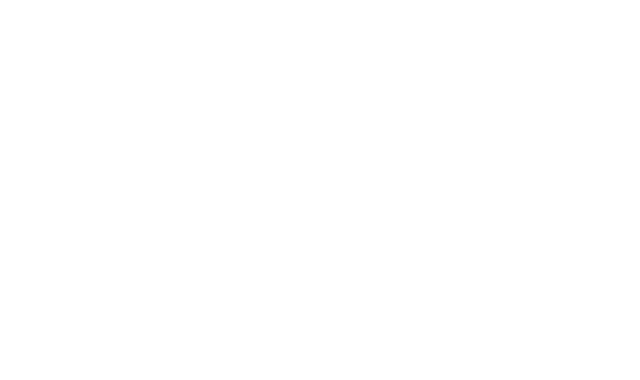
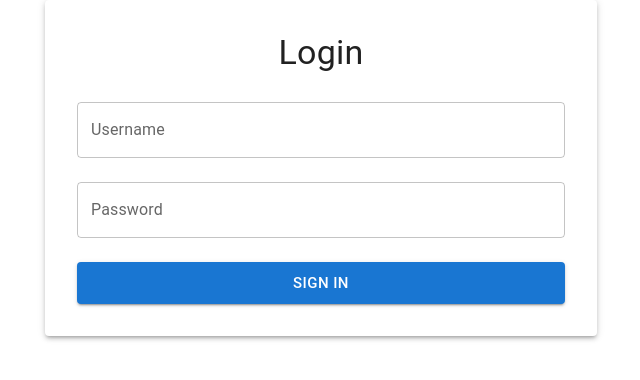
Before and after one commit to AkashChathumal69/Fitness-Frontend, a React (Create React App) app: page /login in a window 1280 px wide. Before the commit this address had no page. Shown: the top 380 px of the page, without its empty margins (319-959 px from the left). Built offline with nearby package versions, Linux system fonts and the light colour scheme.

Commit message:
Create User Authentication

```diff
--- a/package.json
+++ b/package.json
@@ -14,6 +14,7 @@
     "@testing-library/react": "^13.4.0",
     "@testing-library/user-event": "^13.5.0",
     "chart.js": "^4.4.4",
+    "jwt-decode": "^4.0.0",
     "react": "^18.3.1",
     "react-d3-speedometer": "^2.2.1",
     "react-dom": "^18.3.1",
@@ -45,5 +46,8 @@
       "last 1 firefox version",
       "last 1 safari version"
     ]
+  },
+  "devDependencies": {
+    "@babel/plugin-proposal-private-property-in-object": "^7.21.11"
   }
 }
--- a/src/App.js
+++ b/src/App.js
@@ -1,14 +1,32 @@
 import "./App.css";
 import Dashbord from "./Pages/Dashbord";
-import { BrowserRouter as Router, Route, Routes } from "react-router-dom";
+import { Route, Routes } from "react-router-dom";
+import PrivateRoute from "./utils/PrivateRoute";
+import LoginPage from "./Pages/LoginPage";
+import { PrivateRouteLogin } from "./utils/PrivateRoute";
 
 function App() {
   return (
-    <Router>
+    <>
       <Routes>
-        <Route path="/Dashbord" element={<Dashbord />} />
+        <Route
+          path="/login"
+          element={
+            <PrivateRouteLogin>
+              <LoginPage />
+            </PrivateRouteLogin>
+          }
+        />
+        <Route
+          path="/Dashbord"
+          element={
+            <PrivateRoute>
+              <Dashbord />
+            </PrivateRoute>
+          }
+        />
       </Routes>
-    </Router>
+    </>
   );
 }
 
--- /dev/null
+++ b/src/Pages/LoginPage.jsx
@@ -0,0 +1,61 @@
+import React from "react";
+import { Container, Paper, Typography, TextField, Button } from "@mui/material";
+import { useContext } from "react";
+import AuthContext from "../context/AuthContext";
+import { useState } from "react";
+
+const LoginPage = () => {
+  const { login } = useContext(AuthContext);
+
+  const [username, setUsername] = useState("");
+  const [password, setPassword] = useState("");
+
+  const handleSubmit = (e) => {
+    e.preventDefault();
+    // Call login with username and password
+    login(username, password);
+  };
+
+  return (
+    <div>
+      <Container maxWidth="sm">
+        <Paper elevation={3} style={{ padding: "2rem" }}>
+          <Typography variant="h4" align="center" gutterBottom>
+            Login
+          </Typography>
+          <form onSubmit={handleSubmit}>
+            <TextField
+              label="Username"
+              variant="outlined"
+              fullWidth
+              margin="normal"
+              onChange={(e) => setUsername(e.target.value)}
+              value={username}
+            />
+            <TextField
+              label="Password"
+              variant="outlined"
+              type="password"
+              fullWidth
+              margin="normal"
+              onChange={(e) => setPassword(e.target.value)}
+              value={password}
+            />
+            <Button
+              type="submit"
+              variant="contained"
+              color="primary"
+              fullWidth
+              size="large"
+              style={{ marginTop: "1rem" }}
+            >
+              Sign In
+            </Button>
+          </form>
+        </Paper>
+      </Container>
+    </div>
+  );
+};
+
+export default LoginPage;
--- /dev/null
+++ b/src/context/AuthContext.js
@@ -0,0 +1,120 @@
+import { createContext, useState, useEffect, useCallback } from "react";
+import { jwtDecode } from "jwt-decode"; // No curly braces needed for jwt-decode
+import { useNavigate } from "react-router-dom";
+
+const AuthContext = createContext();
+
+export default AuthContext;
+
+export const AuthProvider = ({ children }) => {
+  const [authToken, setauthToken] = useState(
+    () => JSON.parse(localStorage.getItem("authToken")) || null
+  );
+  const [user, setUser] = useState(() =>
+    authToken ? jwtDecode(authToken.access) : null
+  );
+  const navigate = useNavigate();
+  const [loading, setloading] = useState(false);
+
+  useEffect(() => {
+    // Check if token exists on component mount
+    const token = JSON.parse(localStorage.getItem("authToken"));
+
+    if (token) {
+      setauthToken(token);
+      setUser(jwtDecode(token.access));
+    } else {
+      navigate("/login"); // Navigate to login if no token is found
+    }
+  }, [navigate]);
+
+  const logout = useCallback(() => {
+    setauthToken(null);
+    setUser(null);
+    localStorage.removeItem("authToken");
+    navigate("/login");
+  }, [navigate]);
+
+  // Wrap UpdateToken in useCallback
+  const UpdateToken = useCallback(async () => {
+    console.log("update token");
+
+    const response = await fetch("http://localhost:8000/api/token/refresh/", {
+      method: "POST",
+      headers: {
+        "Content-Type": "application/json",
+      },
+      body: JSON.stringify({
+        refresh: authToken?.refresh,
+      }),
+    });
+
+    const data = await response.json();
+
+    if (response.status === 200) {
+      setauthToken(data);
+      setUser(jwtDecode(data.access));
+      localStorage.setItem("authToken", JSON.stringify(data));
+      console.log(JSON.stringify(data));
+    } else {
+      logout();
+    }
+
+    if (loading) {
+      setloading(false);
+    }
+  }, [authToken, loading, logout]); // Add logout to the dependency array
+
+  useEffect(() => {
+    if (loading) {
+      UpdateToken();
+    }
+
+    let fourMinuteInterval = 60 * 60 * 60 * 4; // 4 hours in milliseconds
+    const interval = setInterval(() => {
+      if (authToken) {
+        UpdateToken();
+      }
+    }, fourMinuteInterval);
+
+    return () => clearInterval(interval);
+  }, [authToken, loading, UpdateToken]); // Add UpdateToken to dependency array
+
+  const login = async (username, password) => {
+    console.log("Form submitted");
+
+    const response = await fetch("http://127.0.0.1:8000/api/token/", {
+      method: "POST",
+      headers: {
+        "Content-Type": "application/json",
+      },
+      body: JSON.stringify({
+        username: username,
+        password: password,
+      }),
+    });
+
+    const data = await response.json();
+
+    if (response.status === 200) {
+      setauthToken(data);
+      setUser(jwtDecode(data.access)); // Set user data
+      localStorage.setItem("authToken", JSON.stringify(data)); // Save token to localStorage
+      navigate("/"); // Navigate to home after login
+    } else {
+      throw new Error(data.error);
+    }
+  };
+
+  const contextData = {
+    login,
+    user,
+    logout,
+  };
+
+  return (
+    <AuthContext.Provider value={contextData}>
+      {loading ? null : children}
+    </AuthContext.Provider>
+  );
+};
--- a/src/index.js
+++ b/src/index.js
@@ -1,17 +1,16 @@
-import React from 'react';
-import ReactDOM from 'react-dom/client';
-import './index.css';
-import App from './App';
-import reportWebVitals from './reportWebVitals';
+import React from "react";
+import ReactDOM from "react-dom/client";
+import "./index.css";
+import App from "./App";
 
-const root = ReactDOM.createRoot(document.getElementById('root'));
+import { AuthProvider } from "./context/AuthContext";
+import { BrowserRouter } from "react-router-dom";
+
+const root = ReactDOM.createRoot(document.getElementById("root"));
 root.render(
-  <React.StrictMode>
-    <App />
-  </React.StrictMode>
+  <BrowserRouter>
+    <AuthProvider>
+      <App />
+    </AuthProvider>
+  </BrowserRouter>
 );
-
-// If you want to start measuring performance in your app, pass a function
-// to log results (for example: reportWebVitals(console.log))
-// or send to an analytics endpoint. Learn more: https://bit.ly/CRA-vitals
-reportWebVitals();
--- /dev/null
+++ b/src/utils/PrivateRoute.js
@@ -0,0 +1,20 @@
+import React, { useContext } from "react";
+import { Navigate } from "react-router-dom";
+import AuthContext from "../context/AuthContext";
+
+// Private Route that redirects to /login if the user is not authenticated
+const PrivateRoute = ({ children }) => {
+  const { user } = useContext(AuthContext);
+
+  return user ? children : <Navigate to="/login" />; // Redirect to login if not authenticated
+};
+
+// Private Route that redirects to /Dashbord if the user is authenticated (for login page)
+const PrivateRouteLogin = ({ children }) => {
+  const { user } = useContext(AuthContext);
+
+  return user ? <Navigate to="/Dashbord" /> : children; // Redirect to dashboard if authenticated
+};
+
+export default PrivateRoute;
+export { PrivateRouteLogin };
```
Also changed, not shown: 1 other file (tests, documents, lock files or other folders).
